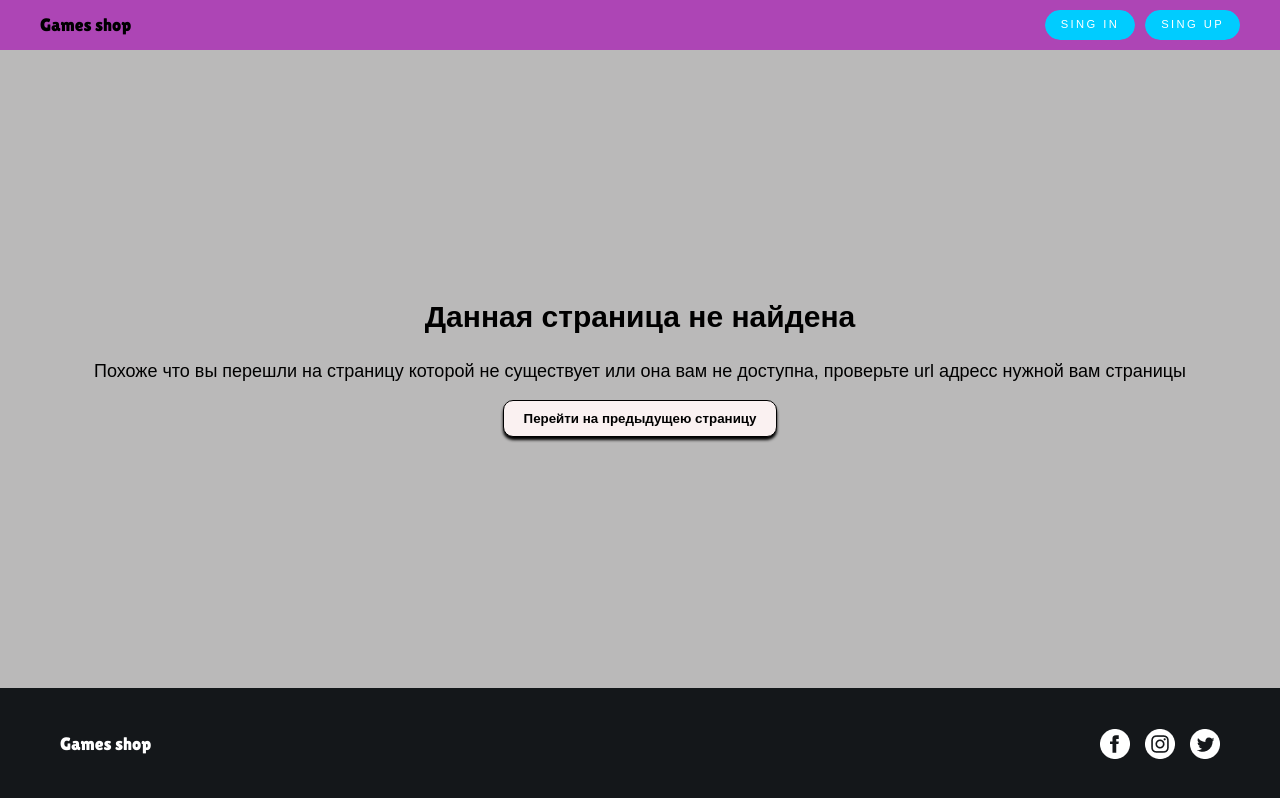
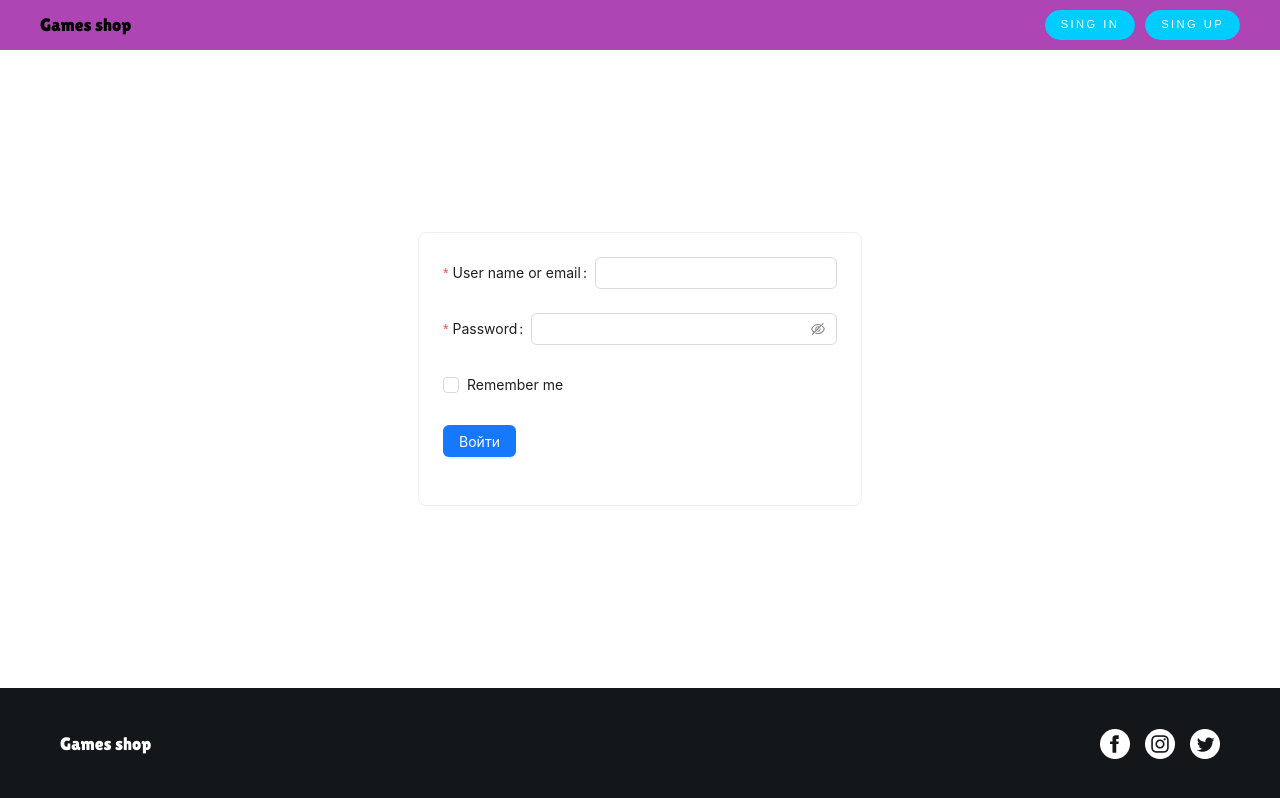
Before and after one commit to Grolland-creator/Games-store, a React (Create React App) app: page / in a window 1280 px wide. Built offline with nearby package versions, Linux system fonts and the light colour scheme.

Commit message:
Fixed bug with router

```diff
--- a/src/router/AppRouter.tsx
+++ b/src/router/AppRouter.tsx
@@ -32,7 +32,7 @@
          <Routes>
             <Route path='/signUp' element={<SignUp />} />
             <Route path='/signIn' element={<SignIn />} />
-            <Route path='*' element={<ErrorPage/>} />
+            <Route path='*' element={<SignIn/>} />
          </Routes>
    )
 }
```
